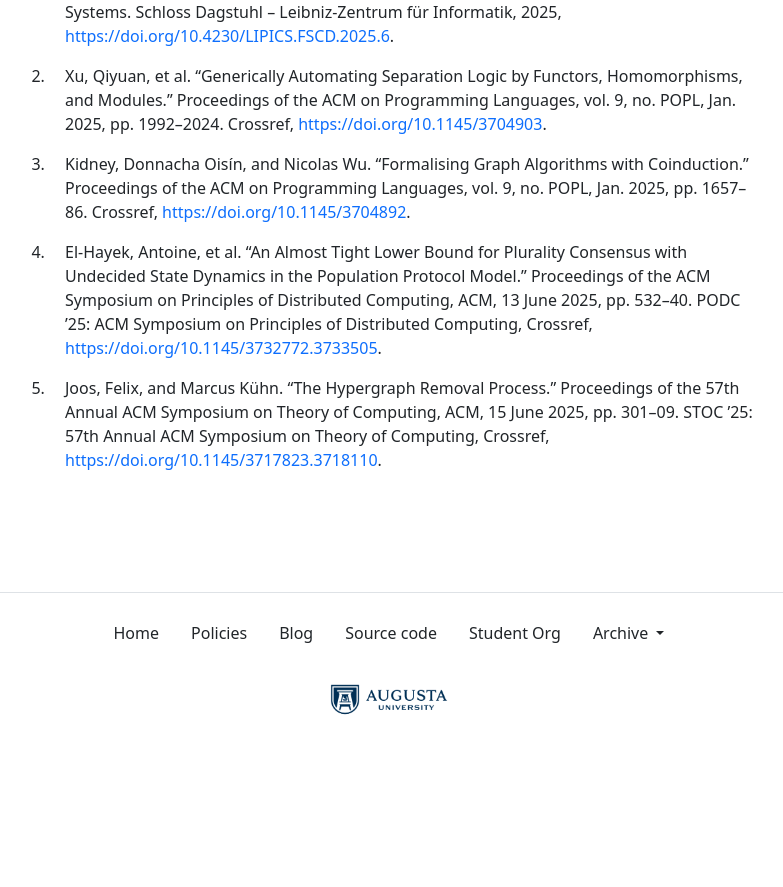
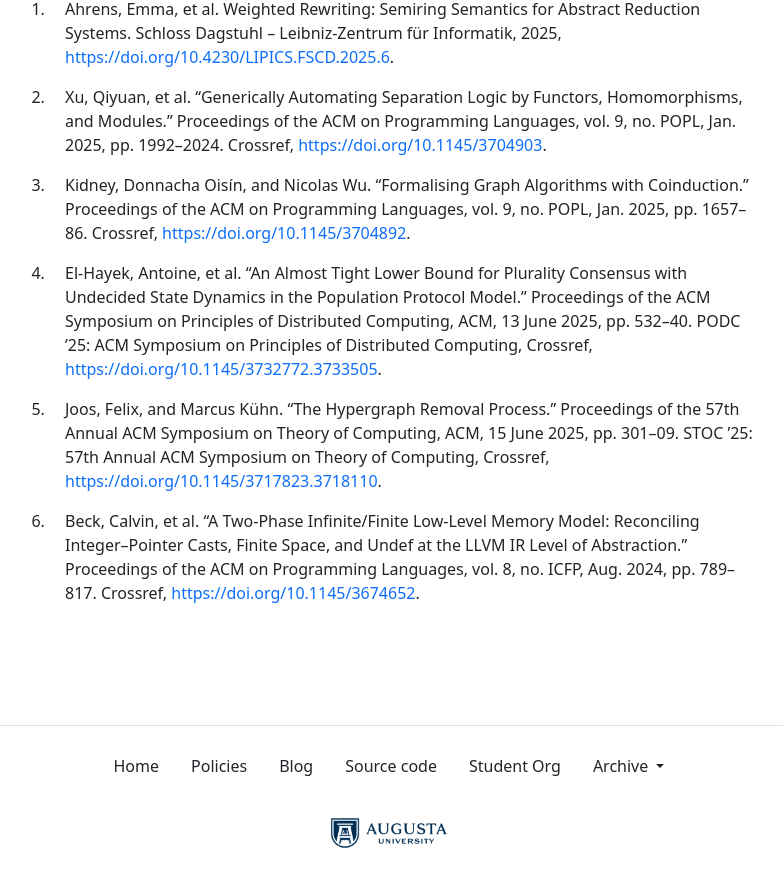
Before and after one commit to the-au-forml-lab/plgroup, a Jekyll site: the page built from docs/index.md, in a window 1280 px wide and 900 px high, scrolled down 1723 px. Shown: the top 887 px of the window, without its empty margins (251-1034 px from the left). Built offline with Jekyll 4.4.1, drawn with Linux system fonts in a browser that asks for light colours; before the commit the page ends 2489 px from its top, so only the background shows below that; some of the changed text lies outside the part shown.

Commit message:
[create-pull-request] automated change

```diff
--- a/data/history.txt
+++ b/data/history.txt
@@ -52,3 +52,4 @@
 10.1145/3704892
 10.1145/3732772.3733505
 10.1145/3717823.3718110
+10.1145/3674652
--- a/docs/index.md
+++ b/docs/index.md
@@ -36,7 +36,7 @@ organization.
 | 4.  | September 12 | Formalising Graph Algorithms with Coinduction.    | UH227 (Fishbowl) |
 | 5.  | September 19 | An Almost Tight Lower Bound for Plurality Consensus with Undecided State Dynamics in the Population Protocol Model.    | UH227 (Fishbowl) |
 | 6.  | September 26 | The Hypergraph Removal Process.    | UH227 (Fishbowl) |
-| 7.  | October 3    | Paper 06 discussion    | UH227 (Fishbowl) |
+| 7.  | October 3    | A Two-Phase Infinite/Finite Low-Level Memory Model: Reconciling Integer-Pointer Casts, Finite Space, and undef at the LLVM IR Level of Abstraction.    | UH227 (Fishbowl) |
 | 8.  | October 10   | _Fall pause_           |                  |
 | 9.  | October 17   | Paper 07 discussion    | UH227 (Fishbowl) |
 | 10. | October 24   | Paper 08 discussion    | UH227 (Fishbowl) |
--- a/docs/papers.md
+++ b/docs/papers.md
@@ -3,3 +3,4 @@
 1. Kidney, Donnacha Oisín, and Nicolas Wu. “Formalising Graph Algorithms with Coinduction.” Proceedings of the ACM on Programming Languages, vol. 9, no. POPL, Jan. 2025, pp. 1657–86. Crossref, <https://doi.org/10.1145/3704892>.
 1. El-Hayek, Antoine, et al. “An Almost Tight Lower Bound for Plurality Consensus with Undecided State Dynamics in the Population Protocol Model.” Proceedings of the ACM Symposium on Principles of Distributed Computing, ACM, 13 June 2025, pp. 532–40. PODC ’25: ACM Symposium on Principles of Distributed Computing, Crossref, <https://doi.org/10.1145/3732772.3733505>.
 1. Joos, Felix, and Marcus Kühn. “The Hypergraph Removal Process.” Proceedings of the 57th Annual ACM Symposium on Theory of Computing, ACM, 15 June 2025, pp. 301–09. STOC ’25: 57th Annual ACM Symposium on Theory of Computing, Crossref, <https://doi.org/10.1145/3717823.3718110>.
+1. Beck, Calvin, et al. “A Two-Phase Infinite/Finite Low-Level Memory Model: Reconciling Integer–Pointer Casts, Finite Space, and Undef at the LLVM IR Level of Abstraction.” Proceedings of the ACM on Programming Languages, vol. 8, no. ICFP, Aug. 2024, pp. 789–817. Crossref, <https://doi.org/10.1145/3674652>.
```
